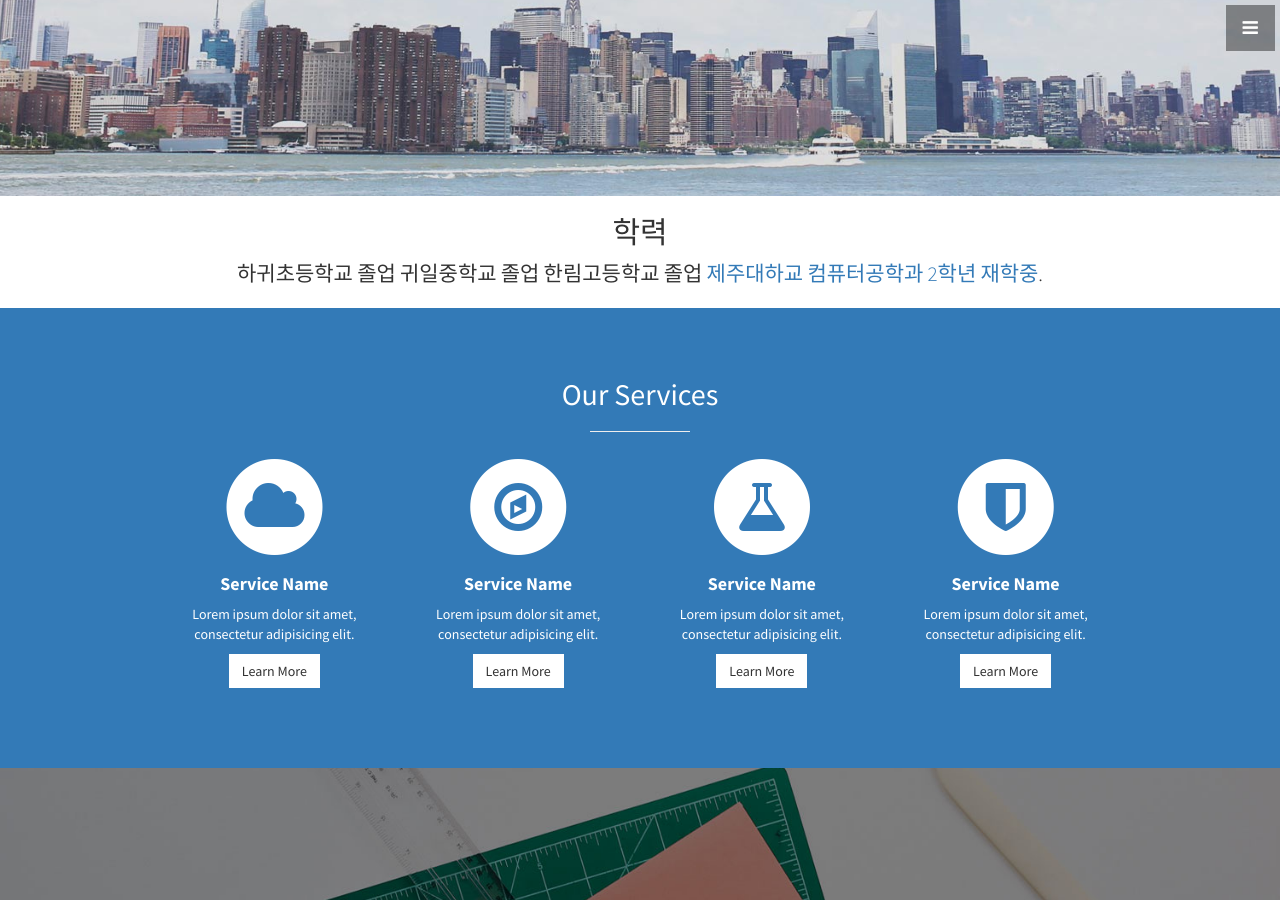
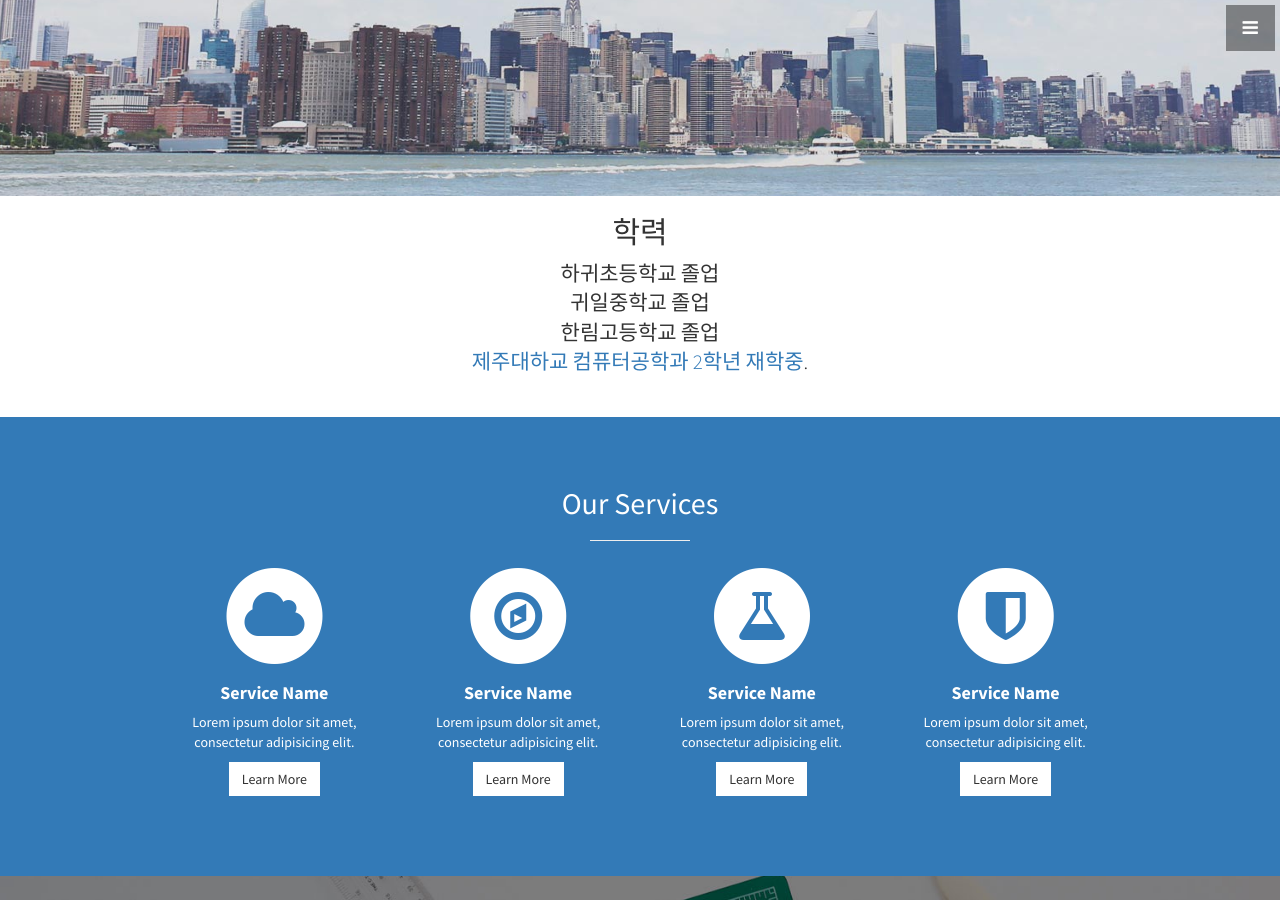
Before and after one commit to hsj3359/hsj3359.github.io, a Jekyll site: the page built from index.html, in a window 1280 px wide and 900 px high, scrolled down 704 px. Built offline with Jekyll 4.4.1, drawn with Linux system fonts in a browser that asks for light colours.

Commit message:
학력 수정

```diff
--- a/_includes/about.html
+++ b/_includes/about.html
@@ -3,10 +3,10 @@
     <div class="row">
       <div class="col-lg-12 text-center">
         <h2>학력</h2>
-        <p class="lead"> 하귀초등학교 졸업
-          귀일중학교 졸업
-          한림고등학교 졸업
-          <a target="_blank" href="http://ce.jejunu.ac.kr//">제주대하교 컴퓨터공학과 2학년 재학중</a>.</p>
+        <p class="lead"> 하귀초등학교 졸업<br>
+          귀일중학교 졸업<br>
+          한림고등학교 졸업<br>
+          <a target="_blank" href="http://ce.jejunu.ac.kr//">제주대하교 컴퓨터공학과 2학년 재학중</a>.</p><br>
       </div>
     </div>
     <!-- /.row -->
```
